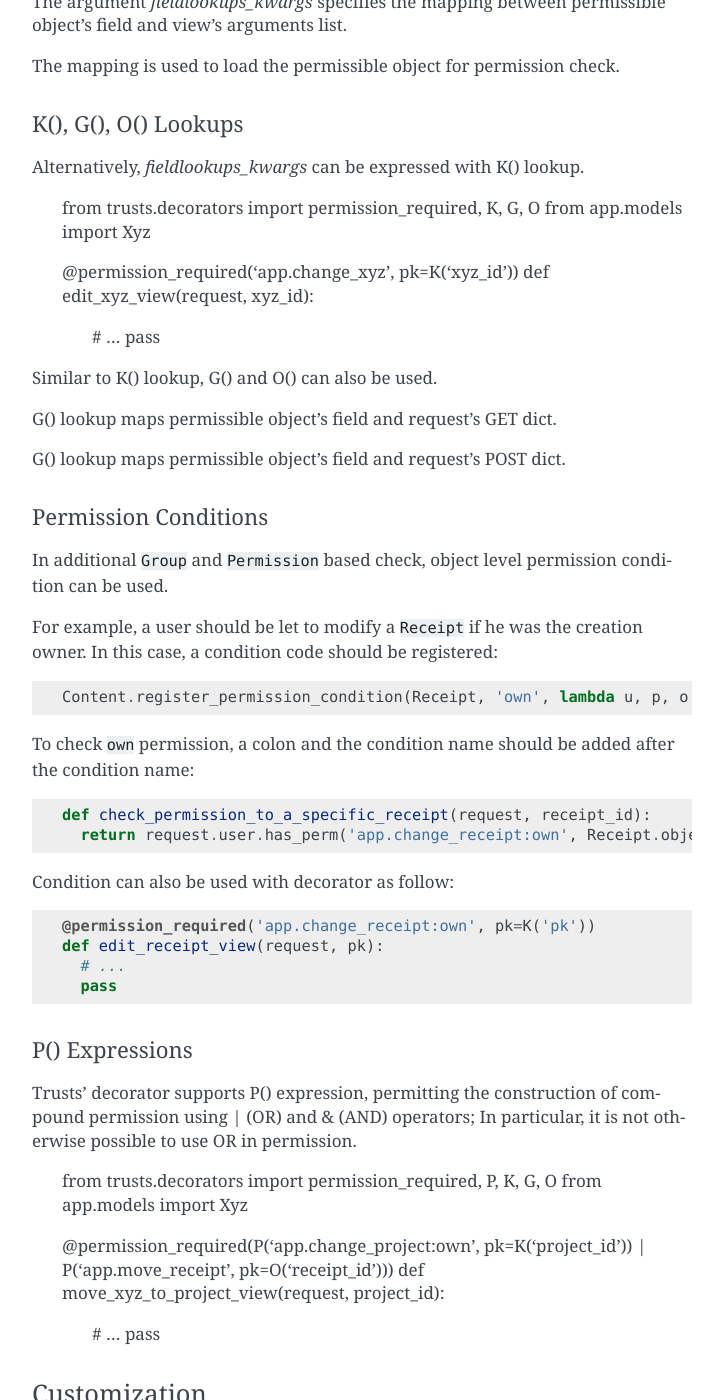
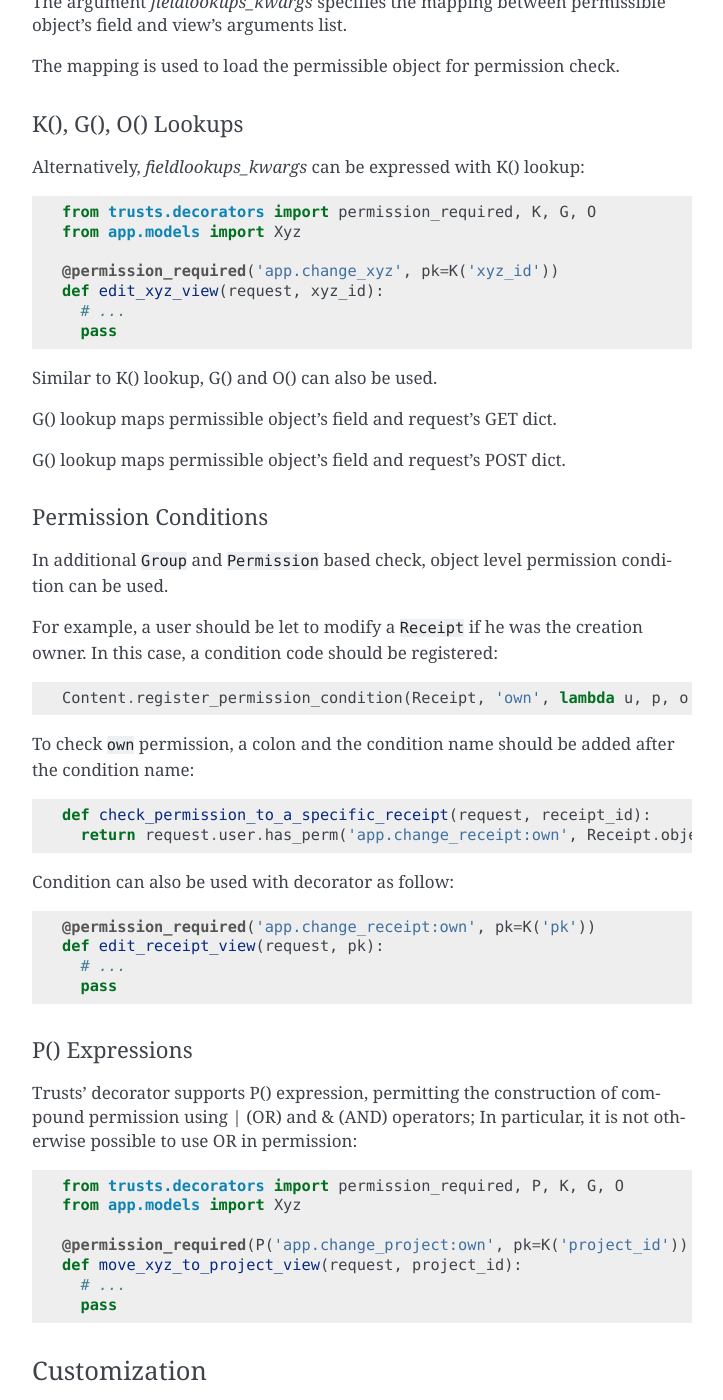
Before and after one commit to beedesk/django-trusts, a Sphinx documentation site: the page built from docs/source/index.rst, in a window 1280 px wide and 1400 px high, scrolled down 4773 px. Shown: the whole window, without its empty margins (388-1111 px from the left). Built offline with Sphinx 7.4.7, drawn with Linux system fonts in a browser that asks for light colours.

Commit message:
✏️ Updated code formatting.

```diff
--- a/docs/source/index.rst
+++ b/docs/source/index.rst
@@ -202,7 +202,7 @@
 K(), G(), O() Lookups
 +++++++++++++++++++++
 
-Alternatively, `fieldlookups_kwargs` can be expressed with K() lookup.
+Alternatively, `fieldlookups_kwargs` can be expressed with K() lookup::
 
    from trusts.decorators import permission_required, K, G, O
    from app.models import Xyz
@@ -246,7 +246,7 @@
 +++++++++++++++
 
 Trusts' decorator supports P() expression, permitting the construction of compound permission using | (OR) and & (AND) operators;
-In particular, it is not otherwise possible to use OR in permission.
+In particular, it is not otherwise possible to use OR in permission::
 
    from trusts.decorators import permission_required, P, K, G, O
    from app.models import Xyz
```
